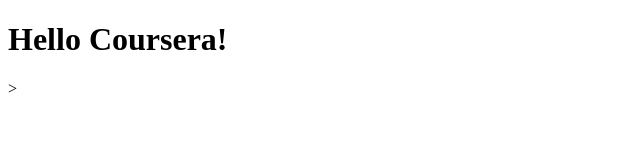
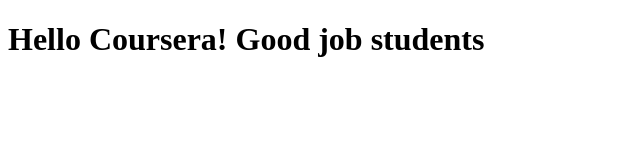
Before and after one commit to aahmadamin/Coursera-test, a plain HTML site: page site/index.html in a window 1280 px wide. Shown: the whole page, without its empty margins (0-640 px from the left). Drawn offline with Linux system fonts and the light colour scheme.

Commit message:
small addition

```diff
--- a/site/index.html
+++ b/site/index.html
@@ -4,6 +4,6 @@
 	<title>Hello Coursera!</title>
 </head>
 <body>
-<h1>Hello Coursera!</h1>>
+<h1>Hello Coursera! Good job students</h1>
 </body>
 </html>
```
